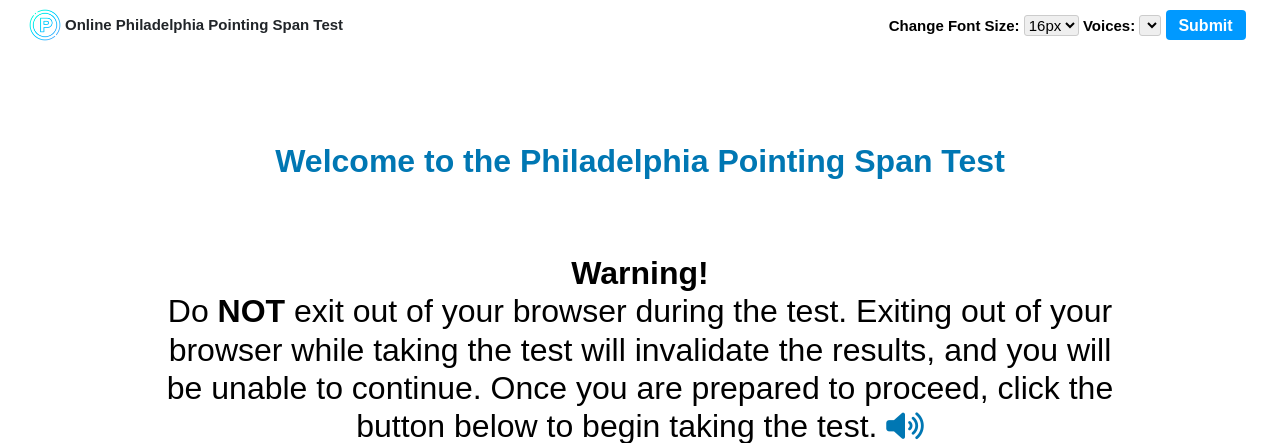
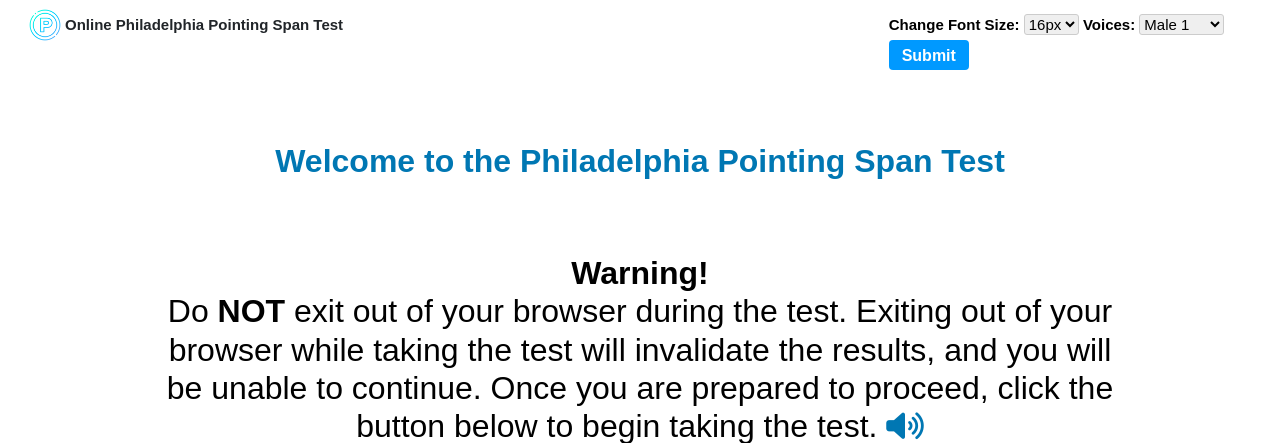
Before and after one commit to defulv86/Team-Senior-Project, a Django app: template ppst/website/templates/testpage.html in a window 1280 px wide. Shown: the top 443 px of the page. Run offline with Django 5.2, Linux system fonts and the light colour scheme; the template is opened without the code that fills it, so the values that code supplies are empty; parts of the project's set-up code (start-up, migrations or seed data) failed here and were passed over; some libraries are stand-ins or nearby versions.

Commit message:
This was meant to be committed alongside the testpage.js and the audiofiles.

```diff
--- a/ppst/website/templates/testpage.html
+++ b/ppst/website/templates/testpage.html
@@ -21,9 +21,13 @@
                 <option value="24px">24px</option>
                 <option value="32px">32px</option>
             </select>
-            Voices: <select id="voice-select">
+            Voices: <select id="voice-profile"> <!-- Add this dropdown -->
+                <option value="male1">Male 1</option>
+                <option value="male2">Male 2</option>
+                <option value="female1">Female 1</option>
+                <option value="female2">Female 2</option>
+            </select>
 
-            </select> <!--Choose a voice -->
             <input type="submit" value="Submit">
         </form>
         <h1>Welcome to the Philadelphia Pointing Span Test</h1>
```
